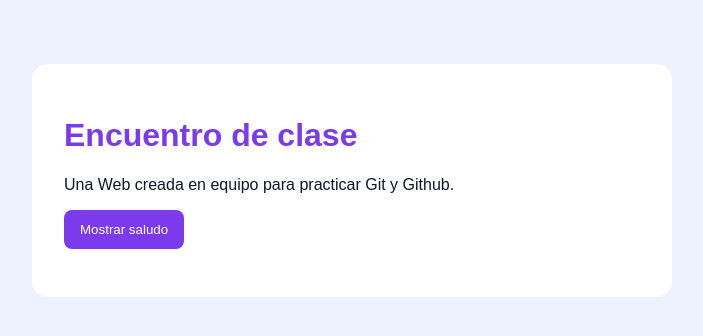
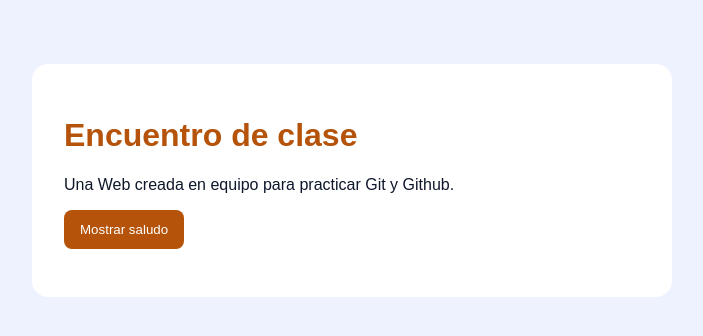
Before and after one commit to Ramallancias44/practica-git-pareja, a plain HTML site: page index.html in a window 1280 px wide. Shown: the whole page, without its empty margins (288-991 px from the left). Drawn offline with Linux system fonts and the light colour scheme.

Commit message:
Resolver el conflicto de color con una propuesta común

```diff
--- a/style.css
+++ b/style.css
@@ -1,5 +1,5 @@
 :root {
-  --color-principal: #7c3aed;
+  --color-principal: #b45309;
 }
 
 body {
```
